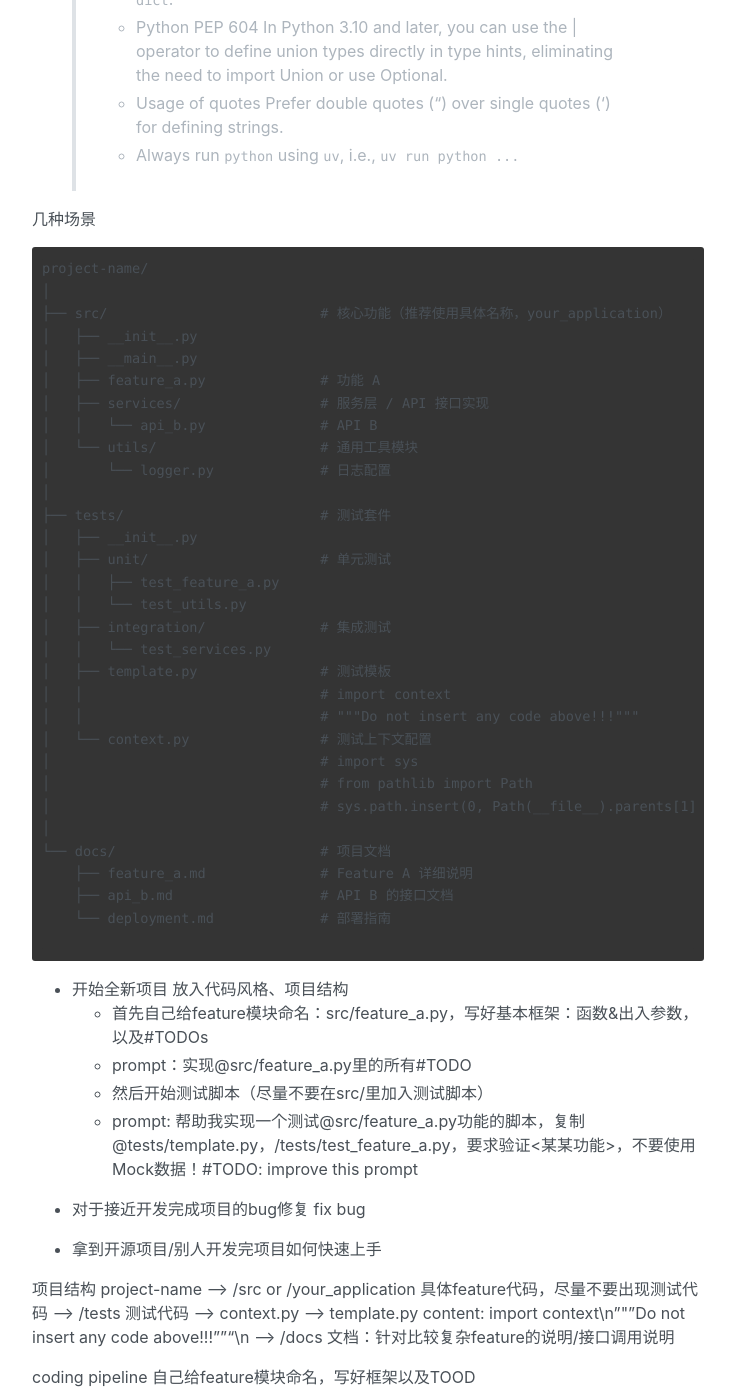
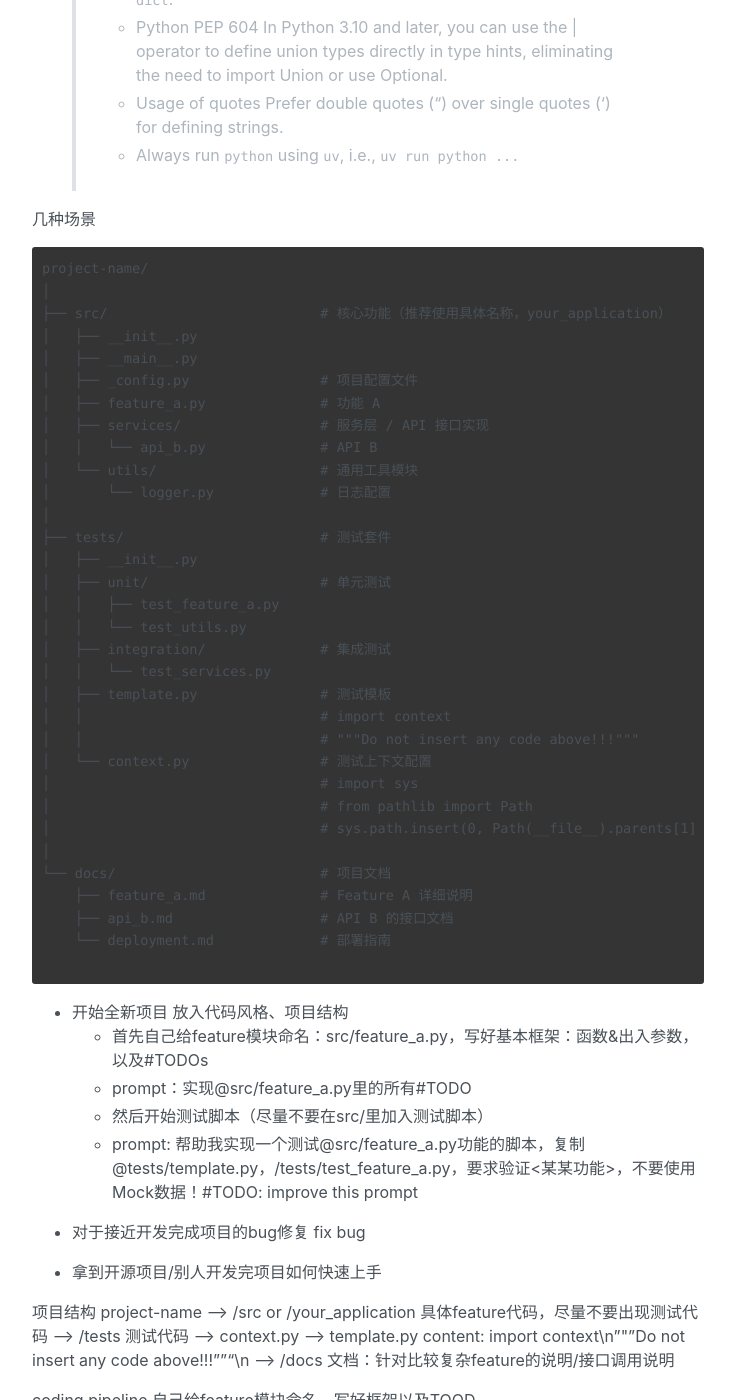
Before and after one commit to yuuu14/blog, a Jekyll site: the page built from _posts/2025-10-20-how-i-use-claude-code.md, in a window 1280 px wide and 1400 px high, scrolled down 509 px. Shown: the whole window, without its empty margins (272-1007 px from the left). Built offline with Jekyll 4.4.1, drawn with Linux system fonts in a browser that asks for light colours; some of the changed text lies outside the part shown.

Commit message:
update post

```diff
--- a/_posts/2025-10-20-how-i-use-claude-code.md
+++ b/_posts/2025-10-20-how-i-use-claude-code.md
@@ -29,6 +29,7 @@ project-name/
 ├── src/                          # 核心功能（推荐使用具体名称，your_application）
 │   ├── __init__.py
 │   ├── __main__.py
+│   ├── _config.py                # 项目配置文件
 │   ├── feature_a.py              # 功能 A
 │   ├── services/                 # 服务层 / API 接口实现
 │   │   └── api_b.py              # API B
```
Also changed, not shown: other parts of _posts/2025-10-20-how-i-use-claude-code.md (+2 -0 lines).
